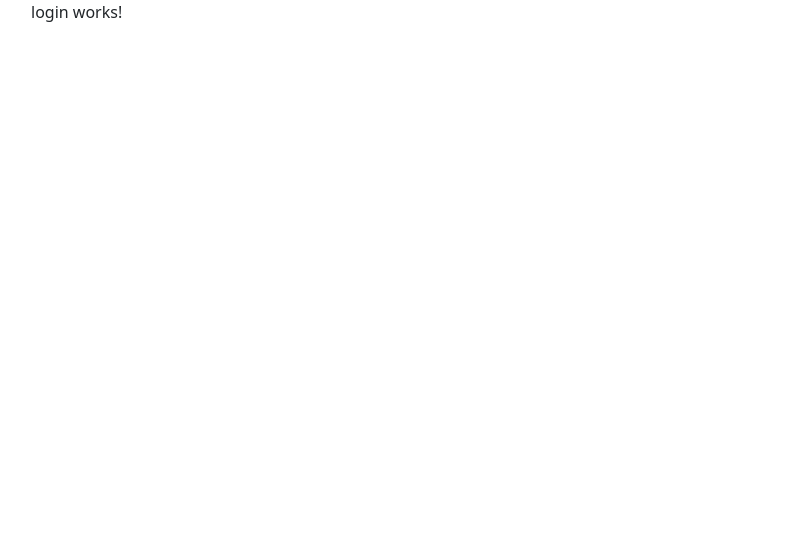
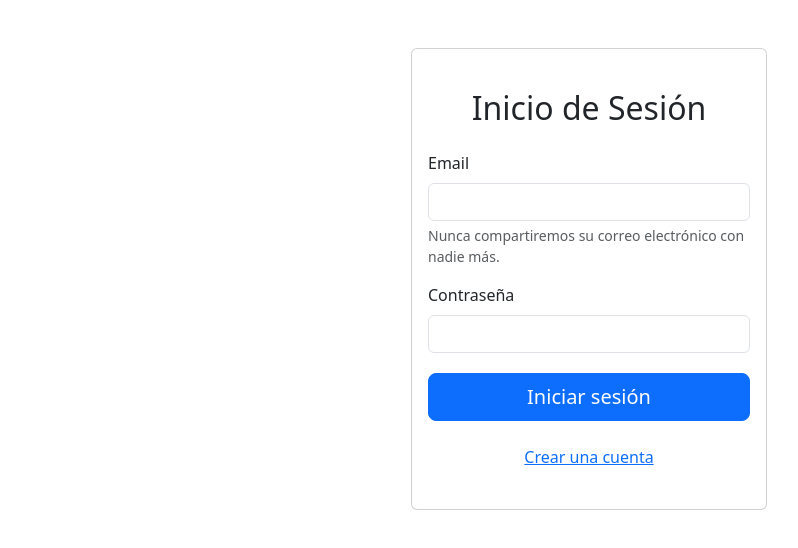
Before and after one commit to VelosoN97/VelosoN97-Proyecto-Laravel-Angular-Frontend, an Angular app: page /login in a window 1280 px wide. Shown: the top 548 px of the page, without its empty margins (51-849 px from the left). Built offline with nearby package versions, Linux system fonts and the light colour scheme.

Commit message:
Commit 15 - Creación Vista Formulario Login

```diff
--- a/src/app/components/login/login.component.html
+++ b/src/app/components/login/login.component.html
@@ -1 +1,22 @@
-<p>login works!</p>
+<section class="row py-5">
+    <div class="col-12 col-md-6 col-lg-4 offset-md-3 offset-lg-4">
+        <div class="card">
+            <div class="card-body">
+                <h2 class="text-center my-4">Inicio de Sesión</h2>
+                <form [formGroup]="loginForm" (ngSubmit)="onSubmit()">
+                    <div class="mb-3">
+                      <label for="inputEmail" class="form-label">Email</label>
+                      <input type="email" class="form-control" id="inputEmail" aria-describedby="emailHelp" formControlName="email">
+                      <div id="emailHelp" class="form-text">Nunca compartiremos su correo electrónico con nadie más.</div>
+                    </div>
+                    <div class="mb-3">
+                      <label for="inputPassword" class="form-label">Contraseña</label>
+                      <input type="password" class="form-control" id="inputPassword" formControlName="password">
+                    </div>
+                    <button type="submit" class="btn btn-lg btn-primary w-100 mt-1 mb-4">Iniciar sesión</button>
+                    <a routerLink="/signup" class="d-block text-center mb-4">Crear una cuenta</a>
+                  </form>
+            </div>
+        </div>
+    </div>
+</section>
```
